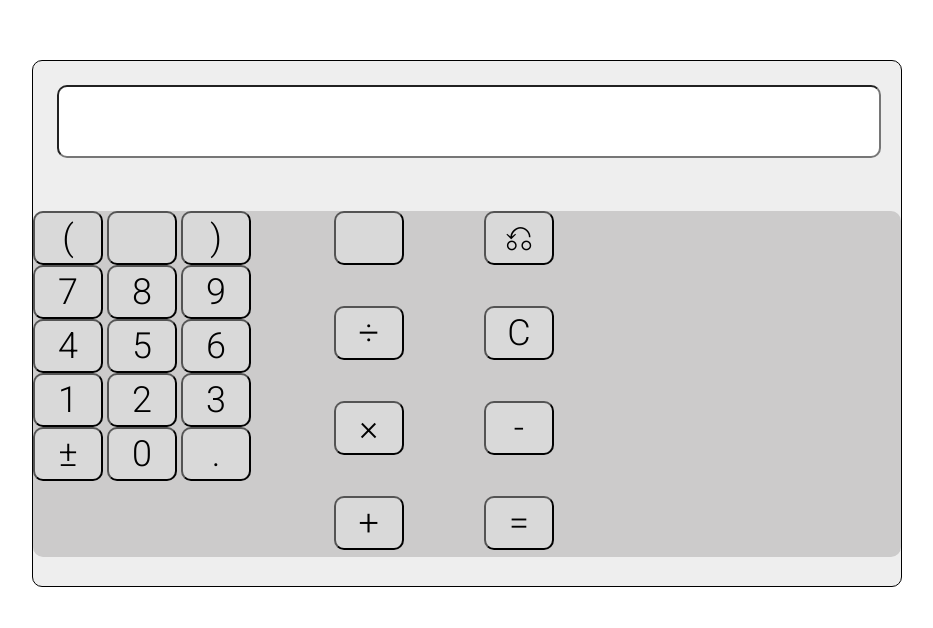
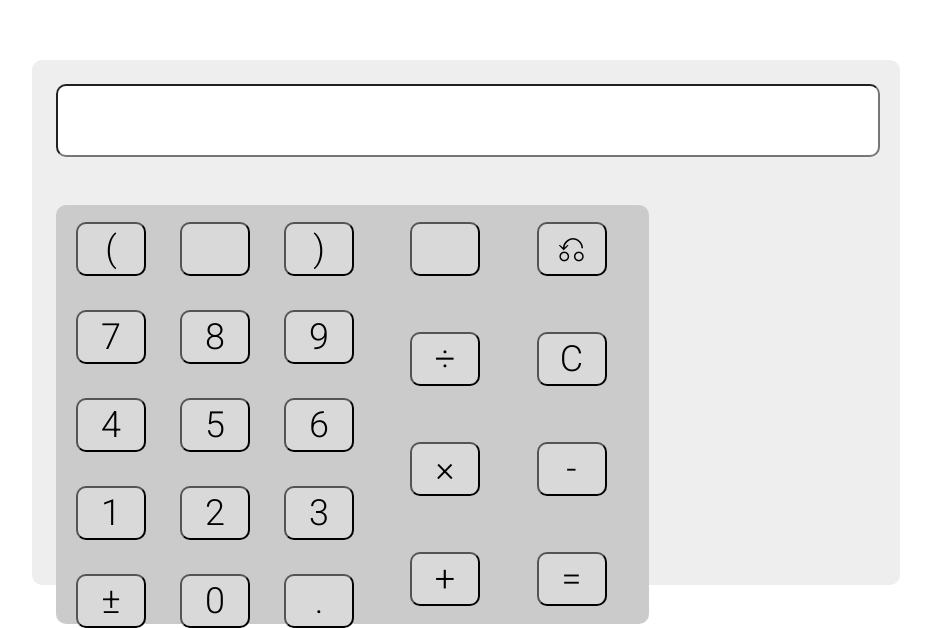
Before and after one commit to illgum/Calc-on-JS, a plain HTML site: page index.html in a window 1280 px wide. Shown: the part 189-817 px from the top of the page, without its empty margins (254-1187 px from the left). Drawn offline with Linux system fonts and the light colour scheme.

Commit message:
update styles.css

```diff
--- a/styles.css
+++ b/styles.css
@@ -1,8 +1,7 @@
 .main {
   display: flex;
   flex-wrap: wrap;
-  position: absolute;
-  border: black 1px solid;
+  position: center;
   border-radius: 15;
   background: #eeeeee;
   position: absolute;
@@ -33,10 +32,21 @@
 
 .numpad {
   display: grid;
+  grid-template-columns: repeat(2, 1fr);
+  grid-gap: 56px;
+  margin: 24px 0px 24px 24px;
+  padding: 17px 20px 17px 20px;
+  width: 553px;
+  height: 385px;
+  background: #cccbcb;
+  border-radius: 10px;
+  /* padding: 20px; */
+}
+
+.numbers {
+  display: grid;
   grid-template-columns: repeat(3, 1fr);
   grid-gap: 34px;
-  background: #cccbcb;
-  border-radius: 10px;
 }
 
 .numpad_button {
```
